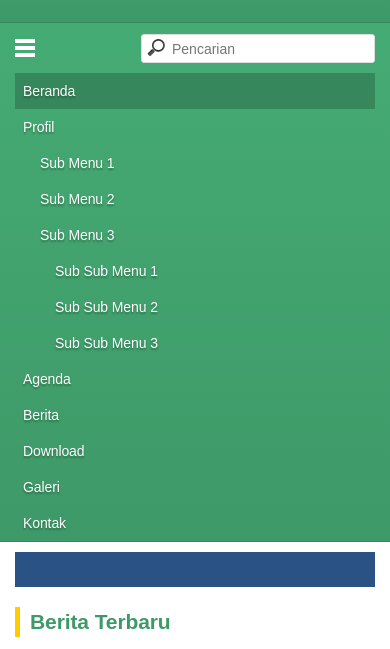
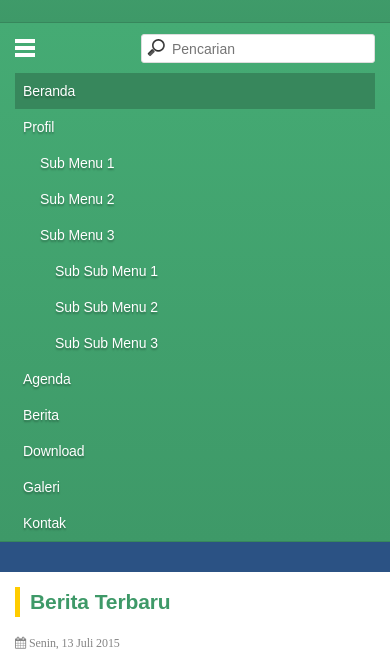
Before and after one commit to aryabagoes/bappeda-tanahlaut, a plain HTML site: page home.html in a window 390 px wide. Shown: the part 206-855 px from the top of the page. Drawn offline with Linux system fonts and the light colour scheme.

Commit message:
perbaiki style responsive

```diff
--- a/home.html
+++ b/home.html
@@ -123,9 +123,9 @@
 	<!-- AKHIR SLIDER  -->
 
 	<div class="baris">
-		<div class="bungkus">
-			<div id="headline">
-				<marquee scrolldelay="100" direction='left' scrollamount='5' onmouseover='this.stop()' onmouseout='this.start()'>Hover on me to stop</marquee>
+		<div class="bungkus" id="headline">
+			<!-- <div id="headline"> -->
+				<marquee behavior="scroll" display="block" scrolldelay="100" direction='left' scrollamount='5' onmouseover='this.stop()' onmouseout='this.start()'>Hover on me to stop</marquee>
 				<!-- <p>Lorem ipsum dolor sit amet, consectetur adipisicing elit. Maiores rerum ipsam accusantium distinctio.</p> -->
 			</div>
 
--- a/scss/style/_general.scss
+++ b/scss/style/_general.scss
@@ -53,6 +53,10 @@ p {
 	text-align : justify;
 }
 
+marquee {
+	display : block !important;
+}
+
 .kanan {
 	float : right;
 
--- a/scss/style/_main.scss
+++ b/scss/style/_main.scss
@@ -83,6 +83,7 @@ input[type="search"]{
 }
 
 #headline {
+	margin : 0 15px;
 	background : $biru;
 	padding: 5px 20px;
 	margin-bottom : 20px;
--- a/scss/style/_responsive.scss
+++ b/scss/style/_responsive.scss
@@ -2,6 +2,11 @@
 //responsive zeengrid
 
 @media screen and (max-width: 768px) {
+
+	#headline {
+		margin : 0;
+		margin-bottom: 15px;
+	}
 	.awan-latar{
 		display: none;
 	}
@@ -9,6 +14,7 @@
 		visibility: hidden;
 		width:50px;
 	}
+
 	#header {
 		.logo{
 			display: block;
@@ -62,7 +68,7 @@
 	nav {
 		// height: auto;
 		display: block;
-		margin-bottom: 10px;
+		// margin-bottom: 10px;
 
 		a {
 			padding: 15px 20px;
```
Also changed, not shown: css/style.css.
